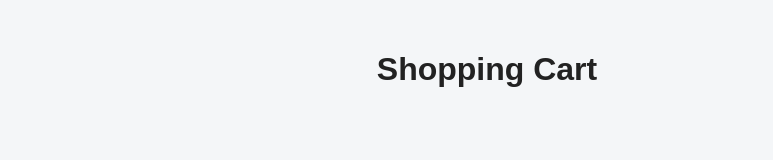
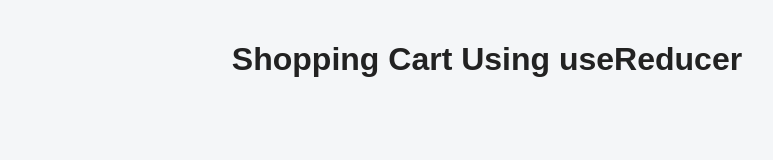
Before and after one commit to abdulbazeer/rjs-p17, a React (Create React App) app: page / in a window 1280 px wide. Shown: the top 160 px of the page, without its empty margins (153-926 px from the left). Built offline with nearby package versions, Linux system fonts and the light colour scheme.

Commit message:
Update App.js

```diff
--- a/src/App.js
+++ b/src/App.js
@@ -24,14 +24,11 @@ const products = [
 function App() {
   const initialState = [];
 
-  const [cart, dispatch] = useReducer(
-    cartReducer,
-    initialState
-  );
+  const [cart, dispatch] = useReducer(cartReducer, initialState);
 
   return (
-    <div className="container">
-      <h1>Shopping Cart</h1>
+    <div className="container" style={{ padding: "20px", fontFamily: "Arial" }}>
+      <h1>Shopping Cart Using useReducer</h1>
 
       <ProductList
         products={products}
```
